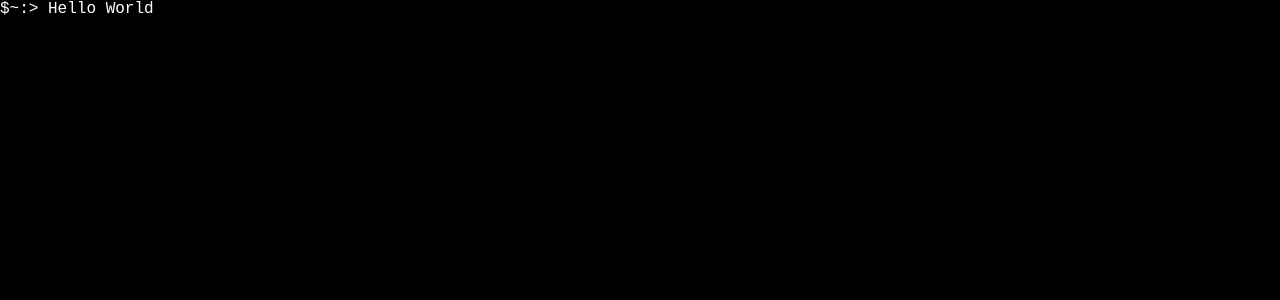
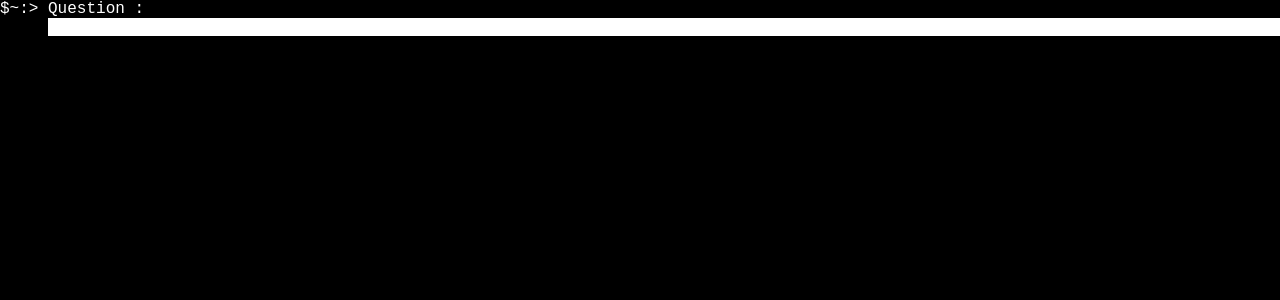
Before and after one commit to themmixproject/test-env, a Vue app: page / in a window 1280 px wide. Shown: the top 300 px of the page. Built offline with nearby package versions, Linux system fonts and the light colour scheme.

Commit message:
Added TerminalLine and TerminalPrompt components

```diff
--- /dev/null
+++ b/src/components/TerminalLine.vue
@@ -0,0 +1,18 @@
+<template>
+    <div class="terminal-line">
+        <div class="terminal-line-prefix">$~:>&nbsp;</div>
+        <div class="terminal-line-content">
+            <slot></slot>
+        </div>
+    </div>
+</template>
+
+<style lang="scss" scoped>
+.terminal-line {
+    display: flex;
+}
+
+.terminal-line-content {
+    width: 100%;
+}
+</style>
--- /dev/null
+++ b/src/components/TerminalPrompt.vue
@@ -0,0 +1,32 @@
+<template>
+    <terminal-line
+        ><slot>Question :</slot>
+        <input type="text" v-model="promptValue" />
+    </terminal-line>
+</template>
+
+<script>
+import TerminalLine from "./TerminalLine.vue";
+
+export default {
+    data() {
+        return {
+            promptValue: ""
+        };
+    },
+    components: {
+        TerminalLine
+    }
+};
+</script>
+
+<style lang="scss" scoped>
+input {
+    display: block;
+    width: 100%;
+    resize: none;
+    outline: none;
+    border: none;
+    box-sizing: border-box;
+}
+</style>
--- a/src/components/TerminalWindow.vue
+++ b/src/components/TerminalWindow.vue
@@ -1,14 +1,15 @@
 <template>
     <div id="terminal-container">
-        <div class="terminal-line">
-            <div class="terminal-prefix">$~:>&nbsp;</div>
-            Hello World
-        </div>
+        <terminal-prompt></terminal-prompt>
     </div>
 </template>
 
-<style lang="scss" scoped>
-.terminal-line {
-    display: flex;
-}
-</style>
+<script>
+import TerminalPrompt from "./TerminalPrompt.vue";
+
+export default {
+    components: {
+        TerminalPrompt
+    }
+};
+</script>
```
